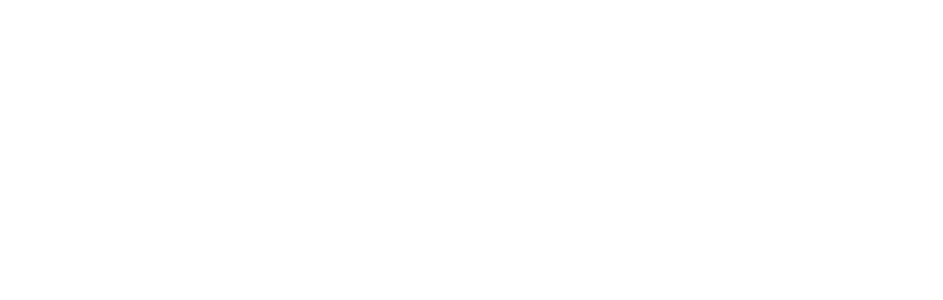
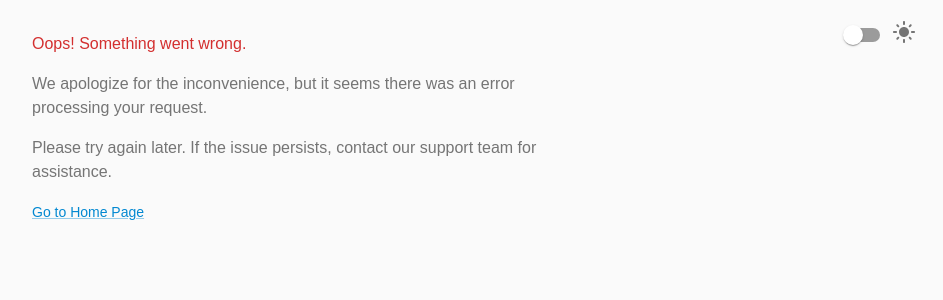
Before and after one commit to rupinr/news-master-fe, a React (Vite) app: page /error in a window 1280 px wide. Before the commit this address had no page. Shown: the top 300 px of the page, without its empty margins (332-1275 px from the left). Built offline with nearby package versions, Linux system fonts and the light colour scheme.

Commit message:
use theme

```diff
--- a/src/App.tsx
+++ b/src/App.tsx
@@ -1,20 +1,24 @@
 import Container from '@mui/material/Container';
 import Typography from '@mui/material/Typography';
 import Box from '@mui/material/Box';
-import { BrowserRouter as Router, Route, Routes, Link } from 'react-router-dom'
+import { BrowserRouter as Router, Route, Routes, Navigate } from 'react-router-dom';
 import ScheduleSelector from './ScheduleSelector';
 import { ThankYou } from './ThankYou';
 import { Congratulations } from './Congratulations';
+import { Error } from './Error';
+import Email from './Email';
 
-import Email from './Email'
 export default function App() {
   return (
     <Router>
       <Routes>
         <Route path="/" element={<Email />} />
         <Route path="/thank-you" element={<ThankYou />} />
+        <Route path="/error" element={<Error />} />
         <Route path="/preferences" element={<ScheduleSelector />} />
         <Route path="/congratulations" element={<Congratulations />} />
+        {/* Default route */}
+        <Route path="*" element={<Navigate to="/" />} />
       </Routes>
     </Router>
   );
--- a/src/Email.tsx
+++ b/src/Email.tsx
@@ -1,7 +1,7 @@
 import { useState } from 'react'
 import TextField from '@mui/material/TextField'
 import Button from '@mui/material/Button';
-import { updateData } from './service/service'
+import { createUser } from './service/service'
 import { useNavigate } from 'react-router-dom'
 import Container from '@mui/material/Container';
 import Typography from '@mui/material/Typography';
@@ -24,10 +24,15 @@
 
     const handleClick = () => {
         if (isEmailValid) {
-            updateData({
-                "email": email
-            })
-            navigate('/thank-you')
+            createUser({ "email": email })
+                .then(response => {
+                    if (response.success) {
+                        navigate('/thank-you')
+                    } else {
+                        navigate('/error')
+                    }
+                })
+                .catch(error => console.error('Unexpected error:', error));
         }
     }
 
--- /dev/null
+++ b/src/Error.tsx
@@ -0,0 +1,27 @@
+import Container from '@mui/material/Container';
+import Typography from '@mui/material/Typography';
+import Box from '@mui/material/Box';
+import Link from '@mui/material/Link';
+
+export const Error = () => {
+    return (
+        <Container maxWidth="sm">
+            <Box sx={{ my: 4 }}>
+                <Typography component="h1" sx={{ mb: 2 }} color="error">
+                    Oops! Something went wrong.
+                </Typography>
+                <Typography component="p" sx={{ mb: 2 }}>
+                    We apologize for the inconvenience, but it seems there was an error processing your request.
+                </Typography>
+                <Typography component="p">
+                    Please try again later. If the issue persists, contact our support team for assistance.
+                </Typography>
+                <Box sx={{ mt: 2 }}>
+                    <Link href="/" variant="body2" color="primary">
+                        Go to Home Page
+                    </Link>
+                </Box>
+            </Box>
+        </Container>
+    );
+};
--- a/src/ScheduleSelector.tsx
+++ b/src/ScheduleSelector.tsx
@@ -47,6 +47,7 @@
 
     const fetchData = async () => {
         if (!token) return;
+        sessionStorage.setItem('authToken', token);
         const subscription = await getSubscription(token);
         const existingSites: Option[] = subscription!!.sites.map((source: string) => ({
             label: source,
@@ -65,11 +66,16 @@
     };
 
     useEffect(() => {
-        fetchData();
-    }, [token]);
+        if (token) {
+            fetchData();
+            searchParams.delete('authToken'); // Remove token from URL
+            navigate({
+                search: searchParams.toString(),
+            }, { replace: true }); // Use replace to update URL without affecting history
+        }
+    }, [token, searchParams, navigate]);
 
     const handleSubmit = () => {
-
 
         const subscriptionData: SubscriptionData = {
             confirmed: true,
@@ -89,8 +95,16 @@
             }
         };
 
-        updatePreference(subscriptionData, token!);
-        navigate('/congratulations')
+
+        updatePreference(subscriptionData, sessionStorage.getItem('authToken')!)
+            .then(response => {
+                if (response.success) {
+                    navigate('/congratulations')
+                } else {
+                    navigate('/error')
+                }
+            })
+            .catch(error => console.error('Unexpected error:', error));
     };
 
     return (
--- a/src/main.tsx
+++ b/src/main.tsx
@@ -1,15 +1,42 @@
 import * as React from 'react';
 import * as ReactDOM from 'react-dom/client';
 import { ThemeProvider } from '@mui/material/styles';
-import { CssBaseline } from '@mui/material';
-import theme from './theme';
+import { CssBaseline, useMediaQuery } from '@mui/material';
 import App from './App';
+import { lightTheme, darkTheme } from './theme';
+import { useState } from 'react';
+import Box from '@mui/material/Box';
+import Switch from '@mui/material/Switch';
+import FormControlLabel from '@mui/material/FormControlLabel';
+import LightModeIcon from '@mui/icons-material/LightMode';
+import DarkModeIcon from '@mui/icons-material/DarkMode';
+
+const RootComponent: React.FC = () => {
+  const prefersDarkMode = useMediaQuery('(prefers-color-scheme: dark)');
+  const [darkThemeToggle, setDarkThemeToggle] = useState<boolean>(prefersDarkMode);
+
+  const switchTheme = (event: React.ChangeEvent<HTMLInputElement>) => {
+    setDarkThemeToggle(event.target.checked);
+  };
+
+  const appliedTheme = darkThemeToggle ? darkTheme : lightTheme;
+
+  return (
+    <ThemeProvider theme={appliedTheme}>
+      <CssBaseline />
+      <Box sx={{ position: 'absolute', top: 0, right: 0, p: 2 }}>
+        <FormControlLabel
+          control={<Switch checked={darkThemeToggle} onChange={switchTheme} name="theme-toggle" />}
+          label={darkThemeToggle ? <DarkModeIcon /> : <LightModeIcon />}
+        />
+      </Box>
+      <App />
+    </ThemeProvider>
+  );
+};
 
 ReactDOM.createRoot(document.getElementById('root')!).render(
   <React.StrictMode>
-    <ThemeProvider theme={theme}>
-      <CssBaseline />
-      <App />
-    </ThemeProvider>
-  </React.StrictMode>,
+    <RootComponent />
+  </React.StrictMode>
 );
--- a/src/service/service.ts
+++ b/src/service/service.ts
@@ -23,16 +23,26 @@
     subscriptionSchedule: SubscriptionSchedule;
 }
 
+export interface CreateUserPayload {
+    email: string;
+}
 
 
-export const updateData = async (data: any) => {
+interface ApiResponse<T> {
+    success: boolean;
+    data?: T;
+    error?: string;
+}
+
+export const createUser = async (data: CreateUserPayload): Promise<ApiResponse<any>> => {
     try {
-        const response = await axios.post(`${SERVER_BASE_URL}/user`, data)
-        return response.data
-    } catch (error) {
-        console.error('Error updating data:', error)
+        const response = await axios.post<any>(`${SERVER_BASE_URL}/user`, data);
+        return { success: true, data: response.data };
+    } catch (error: any) {
+        console.error('Error creating user:', error);
+        return { success: false, error: error.message };
     }
-}
+};
 
 export const getSites = async () => {
     try {
@@ -45,14 +55,15 @@
 
 
 
-export const updatePreference = async (data: SubscriptionData, token: string) => {
+export const updatePreference = async (data: SubscriptionData, token: string): Promise<ApiResponse<SubscriptionData>> => {
     try {
-        const response = await axios.post(`${SERVER_BASE_URL}/subscribe`, data, { headers: { 'Authorization': token } })
-        return response.data
-    } catch (error) {
-        console.error('Error updating data:', error)
+        const response = await axios.post<SubscriptionData>(`${SERVER_BASE_URL}/subscribe`, data, { headers: { 'Authorization': token } });
+        return { success: true, data: response.data };
+    } catch (error: any) {
+        console.error('Error updating data:', error);
+        return { success: false, error: error.message };
     }
-}
+};
 
 
 export const getSubscription = async (token: string): Promise<SubscriptionData | undefined> => {
--- a/src/theme.tsx
+++ b/src/theme.tsx
@@ -1,20 +1,111 @@
-import { createTheme } from '@mui/material/styles';
-import { red } from '@mui/material/colors';
+import { createTheme, Theme } from '@mui/material/styles';
 
-// A custom theme for this app
-const theme = createTheme({
-  cssVariables: true,
+const lightTheme: Theme = createTheme({
   palette: {
+    mode: 'light',
     primary: {
-      main: '#556cd6',
+      main: '#0288D1',
     },
     secondary: {
-      main: '#19857b',
+      main: '#D32F2F',
     },
-    error: {
-      main: red.A400,
+    background: {
+      default: '#FAFAFA',
+      paper: '#FFFFFF',
+    },
+    text: {
+      primary: '#212121',
+      secondary: '#757575',
+    },
+  },
+  typography: {
+    fontFamily: 'Arial, sans-serif',
+    h1: {
+      fontSize: '2.5rem',
+      fontWeight: 700,
+      color: '#0277BD',
+    },
+    h6: {
+      fontSize: '1.25rem',
+      fontWeight: 500,
+      color: '#212121',
+    },
+    body1: {
+      fontSize: '1rem',
+      color: '#757575',
+    },
+  },
+  components: {
+    MuiButton: {
+      styleOverrides: {
+        root: {
+          borderRadius: '8px',
+          textTransform: 'none',
+        },
+        containedPrimary: {
+          backgroundColor: '#0288D1',
+          color: '#FFFFFF',
+          '&:hover': {
+            backgroundColor: '#0277BD',
+          },
+        },
+      },
     },
   },
 });
 
-export default theme;
+const darkTheme: Theme = createTheme({
+  palette: {
+    mode: 'dark',
+    primary: {
+      main: '#BB86FC',
+    },
+    secondary: {
+      main: '#03DAC6',
+    },
+    background: {
+      default: '#121212',
+      paper: '#1E1E1E',
+    },
+    text: {
+      primary: '#E0E0E0',
+      secondary: '#B0B0B0',
+    },
+  },
+  typography: {
+    fontFamily: 'Arial, sans-serif',
+    h1: {
+      fontSize: '2.5rem',
+      fontWeight: 700,
+      color: '#BB86FC',
+    },
+    h6: {
+      fontSize: '1.25rem',
+      fontWeight: 500,
+      color: '#E0E0E0',
+    },
+    body1: {
+      fontSize: '1rem',
+      color: '#B0B0B0',
+    },
+  },
+  components: {
+    MuiButton: {
+      styleOverrides: {
+        root: {
+          borderRadius: '8px',
+          textTransform: 'none',
+        },
+        containedPrimary: {
+          backgroundColor: '#BB86FC',
+          color: '#000000',
+          '&:hover': {
+            backgroundColor: '#3700B3',
+          },
+        },
+      },
+    },
+  },
+});
+
+export { lightTheme, darkTheme };
```
